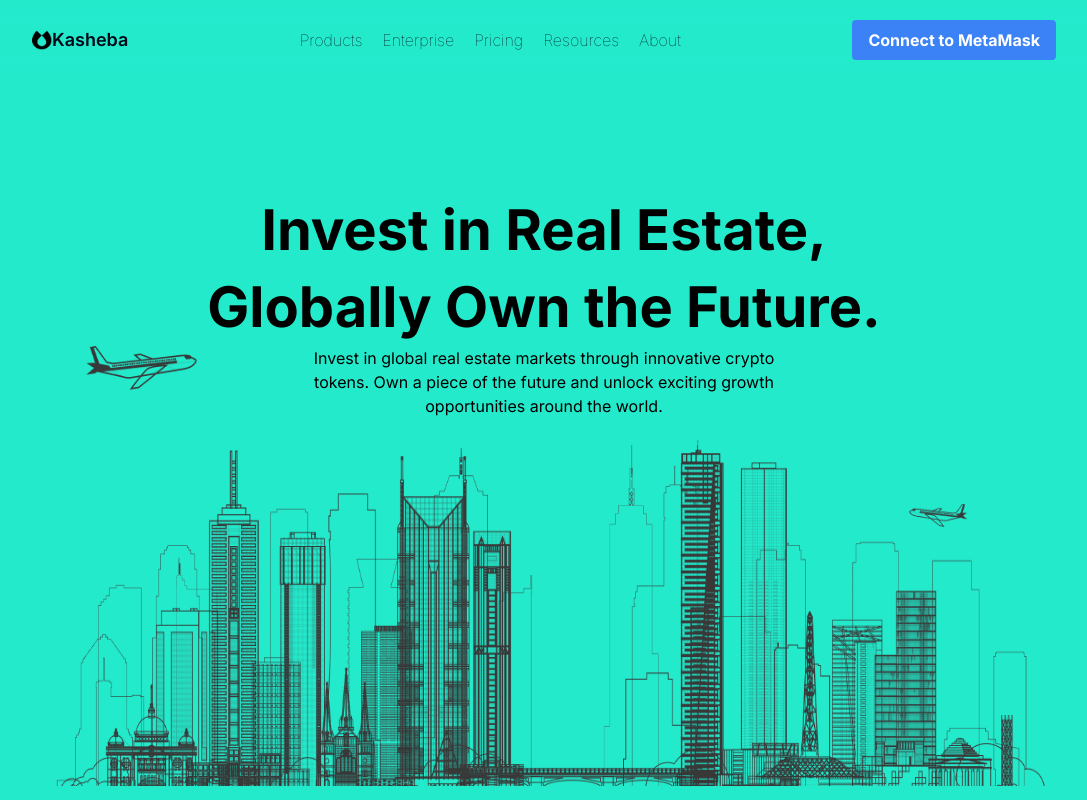
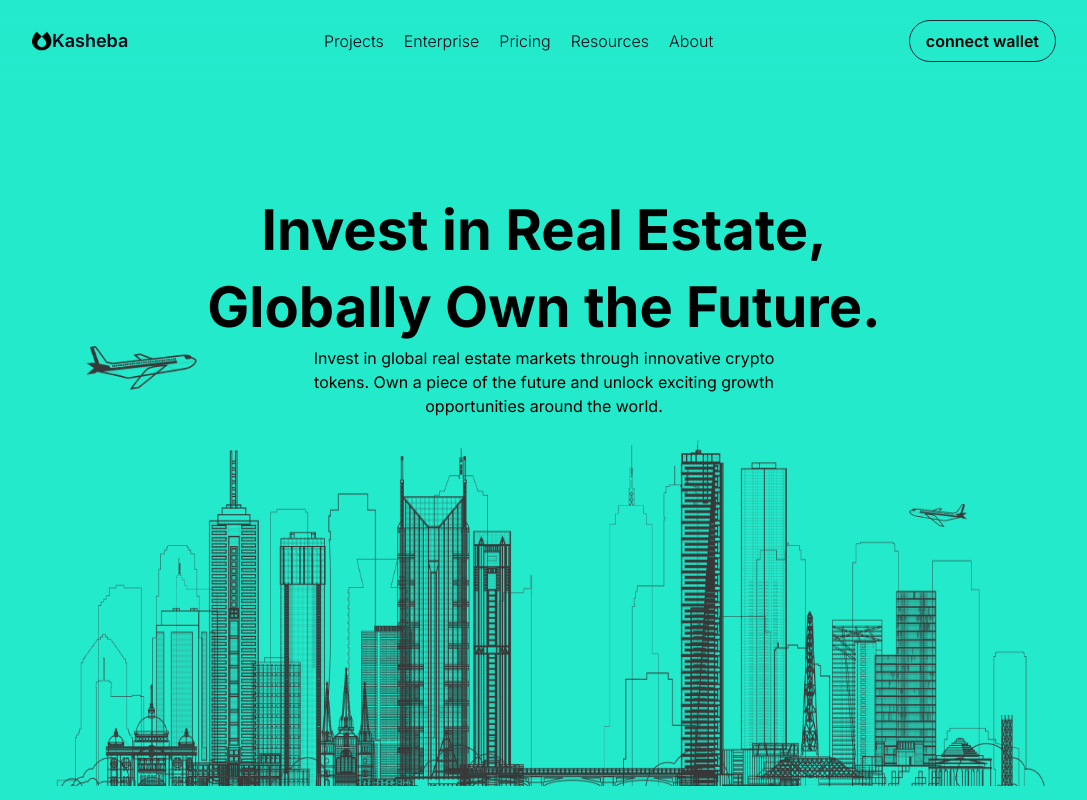
Before and after one commit to DruxAMB/kasheba-frontend, a Next.js app in the folder kasheba-frontend/: page / in a window 1280 px wide. Shown: the whole page, without its empty margins (96-1183 px from the left). Built offline with nearby package versions, Linux system fonts and the light colour scheme.

Commit message:
@druxamb: updated README.md

```diff
--- a/kasheba-frontend/app/components/ConnectButton.tsx
+++ b/kasheba-frontend/app/components/ConnectButton.tsx
@@ -48,12 +48,12 @@ const ConnectButton = () => {
   return (
     <div>
       {account ? (
-        <button onClick={disconnectWallet} className="bg-red-500 hover:bg-red-700 text-white font-bold py-2 px-4 rounded">
+        <button onClick={disconnectWallet} className="bg-transparent hover:bg-[#24EACC] hover:text-slate-700 border text-black font-semibold py-2 px-4 rounded-3xl">
           Disconnect
         </button>
       ) : (
-        <button onClick={connectWallet} className="bg-blue-500 hover:bg-blue-700 text-white font-bold py-2 px-4 rounded">
-          Connect to MetaMask
+        <button onClick={connectWallet} className="bg-g-trbg-transparent hover:bg-[#24EACC] hover:text-slate-700 border text-black font-semibold py-2 px-4 rounded-3xl">
+          connect wallet
         </button>
       )}
       {error && <p className="text-red-500">{error}</p>}
--- a/kasheba-frontend/app/components/NavBar.tsx
+++ b/kasheba-frontend/app/components/NavBar.tsx
@@ -34,8 +34,8 @@ export const NavBar = () => {
 
   const links = [
     {
-      name: "Products",
-      url: "/",
+      name: "Projects",
+      url: "/projects",
     },
     {
       name: "Enterprise",
@@ -102,26 +102,16 @@ export const NavBar = () => {
       <ul className="flex gap-5 max-lg:hidden">
         {links.map((link, index) => (
           <Link key={index} href={link.url}>
-            <li className="hover:underline font-thin">{link.name}</li>
+            <li className="hover:underline font-light">{link.name}</li>
           </Link>
         ))}
       </ul>
       <ul className="items-center lg:hidden">
-        <Link href={"/"}>
-          <li className="hover:underline font-light">Products</li>
-        </Link>
-        <Link href={"/"}>
-          <li className="hover:underline font-light">Enterprise</li>
-        </Link>{" "}
-        <Link href={"/bounty"}>
-          <li className="hover:underline font-light">Pricing</li>
-        </Link>
-        <Link href={"/"}>
-          <li className="hover:underline font-light">Resources</li>
-        </Link>
-        <Link href={"/"}>
-          <li className="hover:underline font-light">About</li>
-        </Link>
+        {links.map((link, index) => (
+          <Link key={index} href={link.url}>
+            <li className="hover:underline font-light">{link.name}</li>
+          </Link>
+        ))}
       </ul>
       <div className="items-center max-lg:hidden">
 
```
Also changed, not shown: 1 other file (tests, documents, lock files or other folders).
